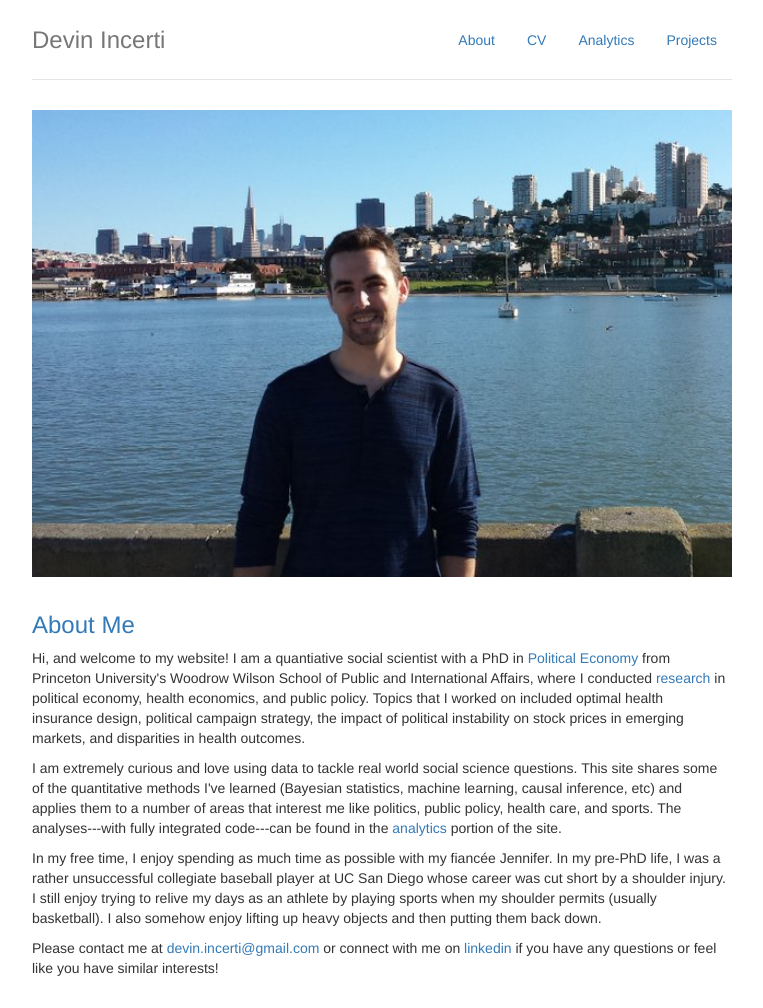
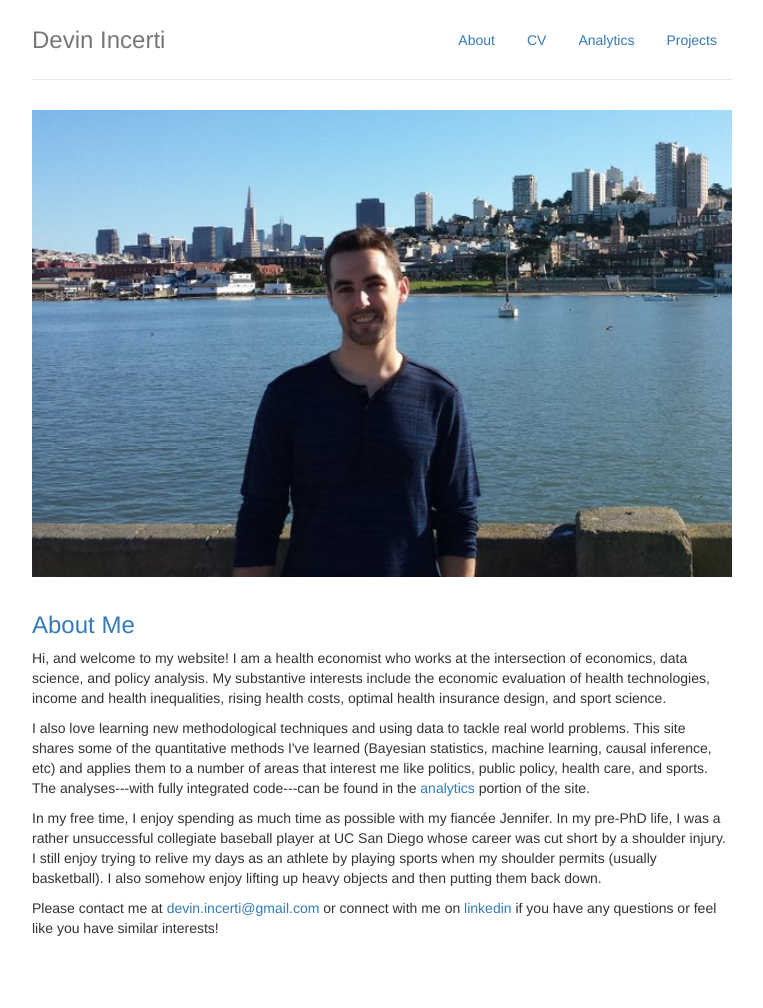
Before and after one commit to dincerti/dincerti.github.io, a Jekyll site: the page built from index.html, in a window 1280 px wide. Shown: the whole page, without its empty margins (258-1021 px from the left). Built offline with Jekyll 4.4.1, drawn with Linux system fonts in a browser that asks for light colours; after the commit the page ends 968 px from its top, so only the background shows below that.

Commit message:
Update index and analytics page

```diff
--- a/index.html
+++ b/index.html
@@ -9,13 +9,10 @@ layout: default
             <div class="box">
                 <div class="col-md-12" style="padding-right:20px; <!--border-right: 1px solid #ccc-->;">
 					<h3 style="margin-top:0"> About Me </h3>
-                    <p> Hi, and welcome to my website! I am a quantiative social scientist with a PhD in <a href = "https://www.princeton.edu/~pegrad/wwsreq.html"> Political
-					Economy </a> from Princeton University's Woodrow Wilson School of Public and International Affairs, where I conducted
-					<a href="cv.html#research_papers">research</a> in political economy,
-					health economics, and public policy. Topics that I worked on included optimal health insurance design, political campaign strategy,
-					the impact of political instability on stock prices in emerging markets, and disparities in health outcomes.
+                    <p> Hi, and welcome to my website! I am a health economist who works at the intersection of economics, data science, and policy analysis.
+					My substantive interests include the economic evaluation of health technologies, income and health inequalities, rising health costs, optimal health insurance design, and  sport science.
 					</p>
-					<p>  I am extremely curious and love using data to tackle real world social science questions. This site shares some of the quantitative methods I've learned
+					<p>  I also love learning new methodological techniques and using data to tackle real world problems. This site shares some of the quantitative methods I've learned
 					(Bayesian statistics, machine learning, causal inference, etc) and applies them to a number of areas that interest me like politics, public policy,
 					health care, and sports. The analyses---with fully integrated code---can be found in the <a href="analytics.html">analytics</a> portion of the site.
 
```
Also changed, not shown: analytics.md (+2 -1 lines).
